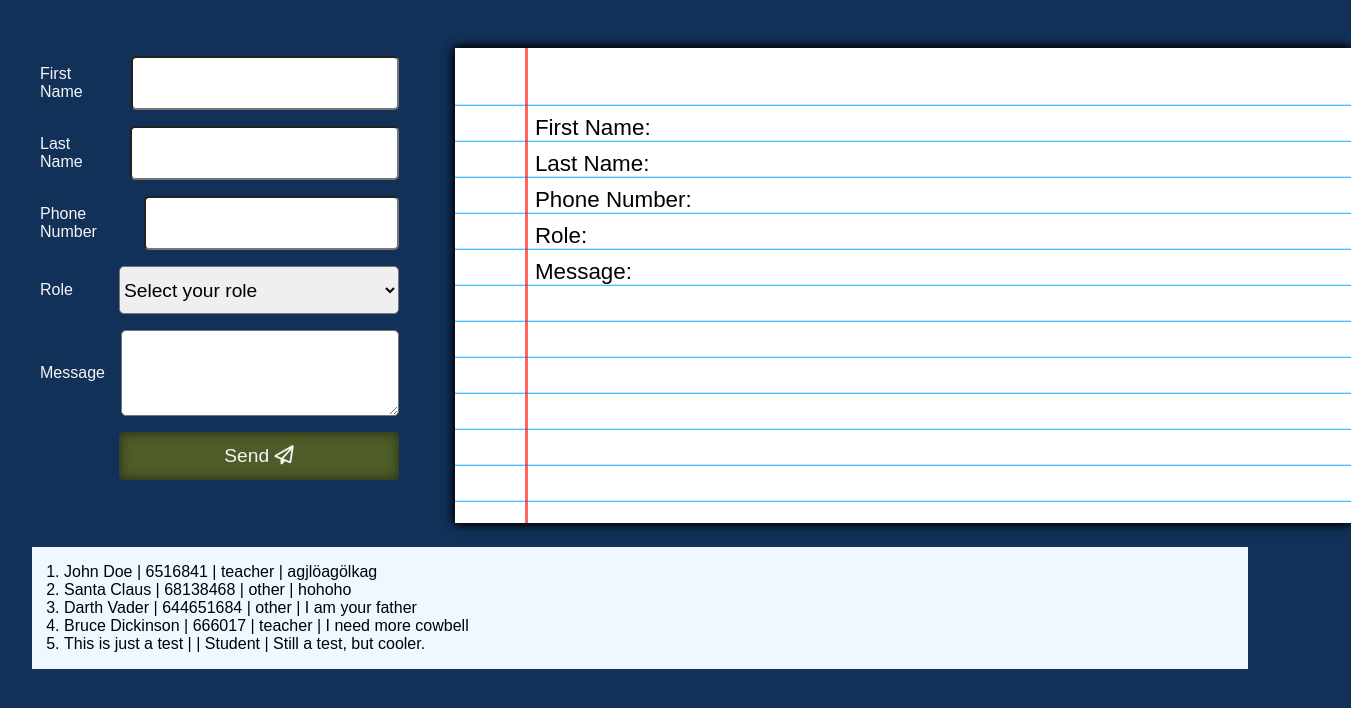
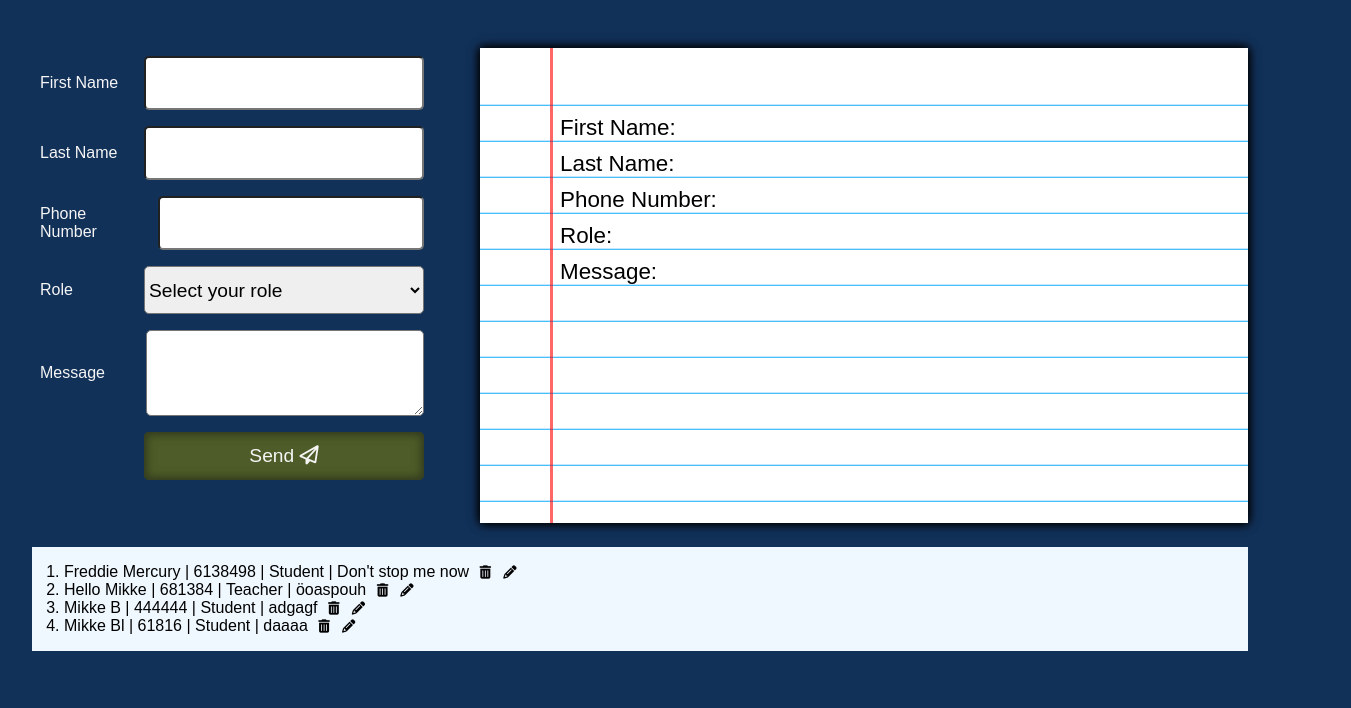
Before and after one commit to MikkeBee/React_Form, a React (Create React App) app: page / in a window 1280 px wide. Shown: the top 708 px of the page, 1351 px wide, since content can reach past the window. Built offline with nearby package versions, Linux system fonts and the light colour scheme; data requests are answered from the project's data file.

Commit message:
add update and delete functions to app

```diff
--- a/db.json
+++ b/db.json
@@ -1,44 +1,36 @@
 {
   "notes": [
     {
-      "id": 1,
-      "firstname": "John",
-      "lastname": "Doe",
-      "phone": "6516841",
-      "role": "teacher",
-      "message": "agjlöagölkag"
+      "firstname": "Freddie",
+      "lastname": "Mercury",
+      "phonenumber": "6138498",
+      "role": "Student",
+      "message": "Don't stop me now",
+      "id": 2
     },
     {
-      "id": 2,
-      "firstname": "Santa",
-      "lastname": "Claus",
-      "phone": "68138468",
-      "role": "other",
-      "message": "hohoho"
+      "firstname": "Hello",
+      "lastname": "Mikke",
+      "phonenumber": "681384",
+      "role": "Teacher",
+      "message": "öoaspouh",
+      "id": 3
     },
     {
-      "id": 3,
-      "firstname": "Darth",
-      "lastname": "Vader",
-      "phone": "644651684",
-      "role": "other",
-      "message": "I am your father"
+      "firstname": "Mikke",
+      "lastname": "B",
+      "phonenumber": "444444",
+      "role": "Student",
+      "message": "adgagf",
+      "id": 7
     },
     {
-      "id": 4,
-      "firstname": "Bruce",
-      "lastname": "Dickinson",
-      "phone": "666017",
-      "role": "teacher",
-      "message": "I need more cowbell"
-    },
-    {
-      "firstname": "This is",
-      "lastname": "just a test",
-      "phonenumber": "3252113",
+      "firstname": "Mikke",
+      "lastname": "Bl",
+      "phonenumber": "61816",
       "role": "Student",
-      "message": "Still a test, but cooler.",
-      "id": 5
+      "message": "daaaa",
+      "id": 8
     }
   ]
 }
--- a/src/App.js
+++ b/src/App.js
@@ -4,6 +4,7 @@ import Forms from "./components/Form";
 import View from "./components/View";
 import Modal from "./components/Modal";
 import Data from "./components/Data";
+import Update from "./components/Update";
 import axios from "axios";
 
 class App extends Component {
@@ -16,7 +17,9 @@ class App extends Component {
       message: "",
     },
     showModal: false,
+    showModal2: false,
     notes: [],
+    currentNote: {},
   };
 
   componentDidMount() {
@@ -25,19 +28,33 @@ class App extends Component {
       .then((response) => this.setState({ notes: response.data }));
   }
 
-  /*
-    using subclasses
-    state = {
-      inputData: {
-      f
-      l
-      p
-      r
-      m
+  deleteHandler = (id) => {
+    axios.delete(`http://localhost:3010/notes/${id}`).then((res) => {
+      const items = this.state.notes.filter((item) => item.id !== id);
+      console.log("delete mofo!");
+      this.setState({ notes: items });
+    });
+  };
+
+  openHandler = (note) => {
+    this.setState({ showModal2: true, currentNote: note });
+  };
+
+  inputUpdateHandler = (event) => {
+    this.setState({
+      currentNote: {
+        ...this.state.currentNote,
+        [event.target.name]: event.target.value,
       },
-      showPopup: false,
-    }
-    */
+    });
+  };
+
+  postHandler = (id) => {
+    axios
+      .put(`http://localhost:3010/notes/${id}`, this.state.currentNote)
+      .then((res) => console.log(res))
+      .catch((error) => console.log(error));
+  };
 
   formHandler = (event) => {
     this.setState({
@@ -47,16 +64,6 @@ class App extends Component {
       }, //overrides the object values for changed fields
     });
   };
-
-  /*
-  when using subclasses and making an event handler
-  inputHandler = (e) => {
-  this.setState({
-  inputData: { ...this.state.inputData, [e.target.name]: e.target.value},
-  });
-  };
-  for this calling in "view" would be firstname={this.state.inputData.firstname}
-  */
 
   modalHandler = (e) => {
     e.preventDefault();
@@ -98,6 +105,13 @@ class App extends Component {
           on form page add this popupHandler, and add "submit" type to button
 */
           />
+          {this.state.showModal2 && (
+            <Update
+              {...this.state.currentNote}
+              poster={() => this.postHandler(this.state.currentNote.id)}
+              input={this.inputUpdateHandler}
+            />
+          )}
           <View
             // {...this.state.inputData} using this no need to declare the below names
             // firstname={this.state.firstname}
@@ -108,14 +122,13 @@ class App extends Component {
             {...this.state.inputData}
           />
         </div>
-        <Data notes={this.state.notes} />
+        <Data
+          notes={this.state.notes}
+          deleteHandler={this.deleteHandler}
+          opener={this.openHandler}
+        />
         {this.state.showModal && (
           <Modal
-            // firstname={this.state.firstname}
-            // lastname={this.state.lastname}
-            // phonenumber={this.state.phonenumber}
-            // role={this.state.role}
-            // message={this.state.message}
             {...this.state.inputData}
             reloadHandler={this.reloadEventHandler}
             submitHandler={this.submitHandler}
--- a/src/components/Data.js
+++ b/src/components/Data.js
@@ -5,8 +5,22 @@ const Data = (props) => {
     <ol className="dataDiv">
       {props.notes.map((note) => (
         <li key={note.id}>
-          {note.firstname} {note.lastname} | {note.phone} | {note.role} |{" "}
-          {note.message}
+          {note.firstname} {note.lastname} | {note.phonenumber} | {note.role} |{" "}
+          {note.message}{" "}
+          <button
+            type="button"
+            className="delButton"
+            onClick={() => props.deleteHandler(note.id)}
+          >
+            <i className="fa-solid fa-trash-can"></i>
+          </button>
+          <button
+            type="button"
+            className="delButton"
+            onClick={() => props.opener(note)}
+          >
+            <i className="fa-solid fa-pencil"></i>
+          </button>
         </li>
       ))}
     </ol>
--- a/src/components/Form.js
+++ b/src/components/Form.js
@@ -10,11 +10,23 @@ const Forms = (props) => {
     >
       <div className="inputArea">
         <label>First Name</label>
-        <input type="text" className="firstname" name="firstname" required />
+        <input
+          type="text"
+          className="firstname"
+          name="firstname"
+          required
+          defaultValue={props.firstname}
+        />
       </div>
       <div className="inputArea">
         <label>Last Name</label>
-        <input type="text" className="lastname" name="lastname" required />
+        <input
+          type="text"
+          className="lastname"
+          name="lastname"
+          required
+          defaultValue={props.lastname}
+        />
       </div>
       <div className="inputArea">
         <label>Phone Number</label>
@@ -23,6 +35,7 @@ const Forms = (props) => {
           className="phonenumber"
           name="phonenumber"
           required
+          defaultValue={props.phonenumber}
         />
       </div>
       <div className="inputArea">
@@ -38,7 +51,12 @@ const Forms = (props) => {
       </div>
       <div className="inputArea">
         <label>Message</label>
-        <textarea name="message" className="messanger" required />
+        <textarea
+          name="message"
+          className="messanger"
+          required
+          defaultValue={props.message}
+        />
       </div>
       <div className="buttonBox">
         <button className="sendButton">
--- /dev/null
+++ b/src/components/Update.js
@@ -0,0 +1,78 @@
+import React from "react";
+import Modal from "./Modal";
+
+const Update = (props) => {
+  return (
+    <section className="overlay2">
+      <div className="modalWindow2">
+        <div className="modalContent2">
+          <form
+            className="formyformyform"
+            onChange={props.input}
+            onSubmit={props.poster}
+          >
+            <div className="inputArea2">
+              <label>First Name</label>
+              <input
+                type="text"
+                className="firstname"
+                name="firstname"
+                required
+                defaultValue={props.firstname}
+              />
+            </div>
+            <div className="inputArea2">
+              <label>Last Name</label>
+              <input
+                type="text"
+                className="lastname"
+                name="lastname"
+                required
+                defaultValue={props.lastname}
+              />
+            </div>
+            <div className="inputArea2">
+              <label>Phone Number</label>
+              <input
+                type="number"
+                className="phonenumber"
+                name="phonenumber"
+                required
+                defaultValue={props.phonenumber}
+              />
+            </div>
+            <div className="inputArea2">
+              <label>Role</label>
+              <select
+                name="role"
+                className="role"
+                required
+                defaultValue={props.role}
+              >
+                <option value="Teacher">Teacher</option>
+                <option value="Student">Student</option>
+                <option value="Other">Other</option>
+              </select>
+            </div>
+            <div className="inputArea2">
+              <label>Message</label>
+              <textarea
+                name="message"
+                className="messanger"
+                required
+                defaultValue={props.message}
+              />
+            </div>
+            <div className="buttonBox">
+              <button className="sendButton" type="submit">
+                Send <i className="fa-regular fa-paper-plane"></i>
+              </button>
+            </div>
+          </form>
+        </div>
+      </div>
+    </section>
+  );
+};
+
+export default Update;
--- a/src/components/View.js
+++ b/src/components/View.js
@@ -1,7 +1,6 @@
 import React from "react";
 
 const View = (props) => {
-  console.log(props);
   return (
     <div>
       <div className="paperArea">
--- a/src/index.css
+++ b/src/index.css
@@ -25,11 +25,28 @@ body {
   max-width: 28rem;
 }
 
+.formyformyform {
+  display: flex;
+  flex-direction: column;
+  max-width: 25rem;
+}
+
 .inputArea {
   display: flex;
   justify-content: space-between;
   flex-direction: row;
   align-items: center;
+}
+
+.inputArea2 {
+  display: flex;
+  justify-content: space-between;
+  flex-direction: row;
+  align-items: right;
+}
+
+.inputArea2 label {
+  color: black;
 }
 
 label {
@@ -92,7 +109,7 @@ textarea {
 .paperArea {
   margin-left: 3rem;
   background-color: white;
-  width: 70vw;
+  width: 60vw;
   height: 475px;
   overflow: hidden;
   position: relative;
@@ -146,16 +163,43 @@ textarea {
   align-items: center;
 }
 
+.overlay2 {
+  /* visibility: hidden; remove because it won't render when using state */
+  position: fixed;
+  top: 0;
+  left: 0;
+  height: 100%;
+  width: 100%;
+  background-color: rgb(0, 0, 0, 0.9);
+  z-index: 90;
+  display: flex;
+  justify-content: center;
+  align-items: center;
+}
+
 .modalWindow {
   background-color: white;
   padding: 0.5rem 2rem;
   width: 42%;
-  height: 28%;
+  height: 52%;
   border-radius: 5px;
   position: relative;
 }
 
 .modalWindow h2 {
+  font-size: 2.5rem;
+}
+
+.modalWindow2 {
+  background-color: white;
+  padding: 0.5rem 2rem;
+  width: 30%;
+  height: 52%;
+  border-radius: 5px;
+  position: relative;
+}
+
+.modalWindow2 h2 {
   font-size: 2.5rem;
 }
 
@@ -204,8 +248,19 @@ textarea {
   font-size: 1rem;
 }
 
+.modalContent2 p {
+  margin-top: 2.1rem;
+  font-size: 1rem;
+}
+
 .dataDiv {
   background-color: aliceblue;
   margin-top: 1.5rem;
   padding: 1rem 2rem;
 }
+
+.delButton {
+  background-color: transparent;
+  border: none;
+  cursor: pointer;
+}
```
